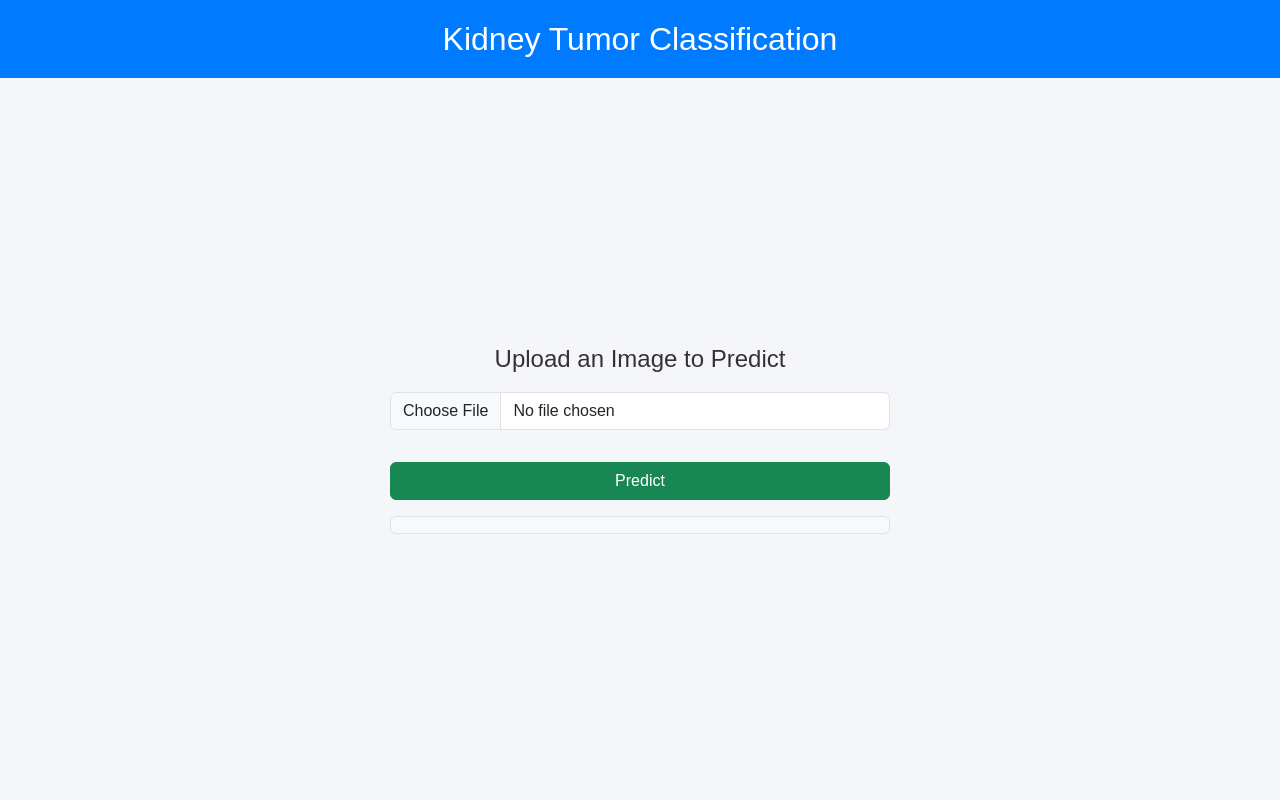
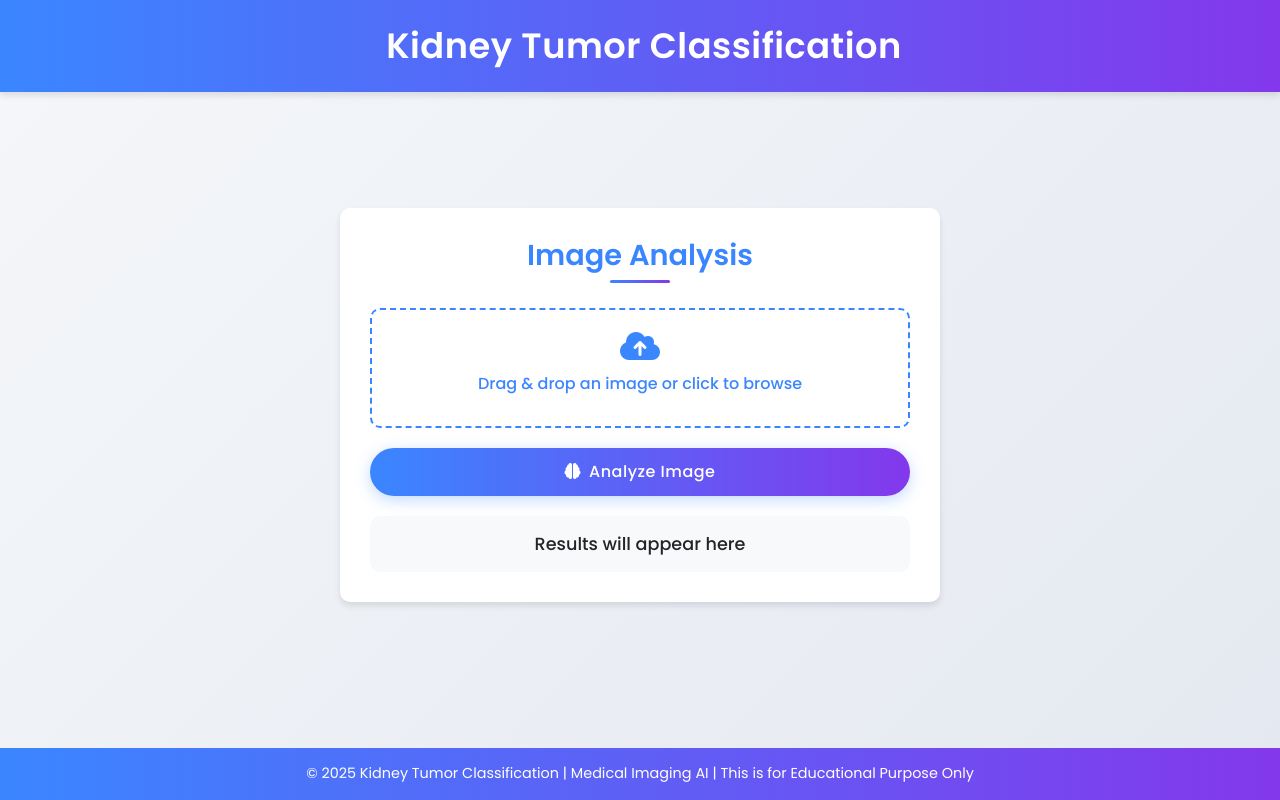
Before and after one commit to Da9TH5e/KidneyTumorCNN, a Flask app: page / in a window 1280 px wide. Run offline with Flask 3, Linux system fonts and the light colour scheme; some libraries are stand-ins or nearby versions.

Commit message:
new-final

```diff
--- a/src/cnnClassifier/pipeline/stage_03_model_training.py
+++ b/src/cnnClassifier/pipeline/stage_03_model_training.py
@@ -17,7 +17,7 @@ class ModelTrainingPipeline:
         training_config = config.get_training_config()
         training = Training(config=training_config)
         training.get_base_model()
-        training.train_valid_generator()
+        #training.train_valid_generator()
         training.train()
 
 
--- a/templates/index.html
+++ b/templates/index.html
@@ -240,7 +240,6 @@ $(document).ready(function(){
 
  -->
 
-
  <!DOCTYPE html>
  <html lang="en">
 
@@ -251,31 +250,53 @@ $(document).ready(function(){
 
 	 <!-- Bootstrap 5 -->
 	 <link rel="stylesheet" href="https://cdn.jsdelivr.net/npm/bootstrap@5.3.0/dist/css/bootstrap.min.css">
+	 <!-- Font Awesome for icons -->
+	 <link rel="stylesheet" href="https://cdnjs.cloudflare.com/ajax/libs/font-awesome/6.4.0/css/all.min.css">
+	 <!-- Google Fonts -->
+	 <link href="https://fonts.googleapis.com/css2?family=Poppins:wght@300;400;500;600;700&display=swap" rel="stylesheet">
 	 <script src="https://cdnjs.cloudflare.com/ajax/libs/jquery/3.6.0/jquery.min.js"></script>
 
 	 <style>
-		/* Full-page layout */
+		 :root {
+			 --primary-color: #3a86ff;
+			 --secondary-color: #8338ec;
+			 --accent-color: #ff006e;
+			 --light-color: #f8f9fa;
+			 --dark-color: #212529;
+			 --success-color: #38b000;
+			 --warning-color: #ffbe0b;
+			 --danger-color: #ff006e;
+			 --border-radius: 10px;
+			 --box-shadow: 0 4px 6px rgba(0, 0, 0, 0.1);
+			 --transition: all 0.3s ease;
+		 }
+
+
 		 body {
 			 margin: 0;
 			 padding: 0;
-			font-family: 'Arial', sans-serif;
-			background-color: #f4f6f9;
+			 font-family: 'Poppins', sans-serif;
+			 background: linear-gradient(135deg, #f5f7fa 0%, #e4e8f0 100%);
 			 display: flex;
 			 flex-direction: column;
 			 min-height: 100vh;
+			 color: var(--dark-color);
 		 }
 
 		 /* Header */
 		 .header {
-			background-color: #007bff;
+			 background: linear-gradient(90deg, var(--primary-color), var(--secondary-color));
 			 color: white;
-			padding: 20px;
+			 padding: 25px 20px;
 			 text-align: center;
+			 box-shadow: var(--box-shadow);
 		 }
 
 		 .header h1 {
 			 margin: 0;
-			font-size: 2rem;
+			 font-size: 2.2rem;
+			 font-weight: 600;
+			 letter-spacing: 0.5px;
 		 }
 
 		 /* Main Content */
@@ -285,160 +306,328 @@ $(document).ready(function(){
 			 flex-direction: column;
 			 justify-content: center;
 			 align-items: center;
-			padding: 20px;
+			 padding: 40px 20px;
 		 }
 
-		.main-content h2 {
-			font-size: 1.5rem;
-			color: #333;
+		 .container-card {
+			 background-color: white;
+			 border-radius: var(--border-radius);
+			 box-shadow: var(--box-shadow);
+			 padding: 30px;
+			 width: 100%;
+			 max-width: 600px;
+			 margin-bottom: 30px;
+			 transition: var(--transition);
+		 }
+
+		 .container-card:hover {
+			 transform: translateY(-5px);
+			 box-shadow: 0 10px 20px rgba(0, 0, 0, 0.15);
+		 }
+
+		 .section-title {
+			 font-size: 1.8rem;
+			 color: var(--primary-color);
+			 margin-bottom: 25px;
+			 text-align: center;
+			 font-weight: 600;
+			 position: relative;
+			 padding-bottom: 10px;
+		 }
+
+		 .section-title::after {
+			 content: '';
+			 position: absolute;
+			 bottom: 0;
+			 left: 50%;
+			 transform: translateX(-50%);
+			 width: 60px;
+			 height: 3px;
+			 background: linear-gradient(90deg, var(--primary-color), var(--secondary-color));
+			 border-radius: 3px;
 		 }
 
 		 .upload-section {
 			 width: 100%;
-			max-width: 500px;
 			 text-align: center;
 		 }
 
-		#fileInput {
-			margin-top: 10px;
+		 .file-input-wrapper {
+			 position: relative;
+			 margin-bottom: 20px;
+			 border: 2px dashed var(--primary-color);
+			 border-radius: var(--border-radius);
+			 padding: 20px;
+			 transition: var(--transition);
+			 cursor: pointer;
 		 }
 
-		.image-preview {
+		 .file-input-wrapper:hover {
+			 background-color: rgba(58, 134, 255, 0.05);
+		 }
+
+		 .file-input-wrapper i {
+			 font-size: 2rem;
+			 color: var(--primary-color);
+			 margin-bottom: 10px;
+		 }
+
+		 .file-input-label {
+			 display: block;
+			 font-weight: 500;
+			 margin-bottom: 10px;
+			 color: var(--primary-color);
+		 }
+
+		 #fileInput {
+			 opacity: 0;
+			 position: absolute;
+			 top: 0;
+			 left: 0;
+			 width: 100%;
+			 height: 100%;
+			 cursor: pointer;
+		 }
+
+		 .image-preview-container {
+			 margin: 20px 0;
+			 text-align: center;
+		 }
+
+		 #imagePreview {
 			 display: none;
 			 max-width: 100%;
-			max-height: 200px;
-			/* Adjusted for better fit */
-			border-radius: 10px;
-			margin-top: 15px;
+			 max-height: 300px;
+			 border-radius: var(--border-radius);
+			 box-shadow: var(--box-shadow);
+			 margin: 0 auto;
 		 }
 
 		 .btn-custom {
-			width: 100%;
-			max-width: 500px;
-			/* Centered and responsive button */
+			 background: linear-gradient(90deg, var(--primary-color), var(--secondary-color));
+			 color: white;
+			 border: none;
+			 padding: 12px 25px;
+			 border-radius: 30px;
+			 font-weight: 500;
+			 letter-spacing: 0.5px;
+			 transition: var(--transition);
+			 box-shadow: 0 4px 15px rgba(58, 134, 255, 0.3);
+		 }
+
+		 .btn-custom:hover {
+			 transform: translateY(-2px);
+			 box-shadow: 0 6px 20px rgba(58, 134, 255, 0.4);
+			 color: white;
+		 }
+
+		 .btn-custom:active {
+			 transform: translateY(1px);
 		 }
 
 		 .loader {
 			 display: none;
 			 width: 40px;
 			 height: 40px;
-			border: 4px solid #ccc;
-			border-top: 4px solid #007bff;
+			 border: 4px solid rgba(58, 134, 255, 0.2);
+			 border-top: 4px solid var(--primary-color);
 			 border-radius: 50%;
 			 animation: spin 1s linear infinite;
-			margin-top: 15px;
+			 margin: 20px auto;
 		 }
 
 		 @keyframes spin {
-			0% {
-				transform: rotate(0deg);
+			 0% { transform: rotate(0deg); }
+			 100% { transform: rotate(360deg); }
 		 }
 
-			100% {
-				transform: rotate(360deg);
-			}
+		 .result-container {
+			 margin-top: 20px;
+			 padding: 15px;
+			 border-radius: var(--border-radius);
+			 background-color: var(--light-color);
+			 transition: var(--transition);
 		 }
 
 		 #predictionResult {
-			font-size: 1rem;
-			margin-top: 15px;
+			 font-size: 1.1rem;
+			 font-weight: 500;
+			 color: var(--dark-color);
 		 }
 
-		/* Footer */
+
 		 .footer {
 			 text-align: center;
-			padding: 10px;
-			background-color: #007bff;
+			 padding: 15px;
+			 background: linear-gradient(90deg, var(--primary-color), var(--secondary-color));
 			 color: white;
+			 font-size: 0.9rem;
+		 }
+
+		 .footer p {
+			 margin: 0;
+		 }
+
+
+		 @media (max-width: 768px) {
+			 .container-card {
+				 padding: 20px;
+			 }
+
+			 .section-title {
+				 font-size: 1.5rem;
+			 }
+
+			 .header h1 {
+				 font-size: 1.8rem;
+			 }
 		 }
 	 </style>
  </head>
 
  <body>
 
-	<!-- Header Section -->
+
 	 <div class="header">
-		<h1>Kidney Tumor Classification</h1>
+		 <h1><i class="fas fa-kidney me-2"></i>Kidney Tumor Classification</h1>
 	 </div>
 
-	<!-- Main Content Section -->
+
 	 <div class="main-content">
+		 <div class="container-card">
 
-		<!-- Title -->
-		<h2>Upload an Image to Predict</h2>
+			 <h2 class="section-title">Image Analysis</h2>
 
-		<!-- Image Upload Section -->
+
 			 <div class="upload-section">
+				 <div class="file-input-wrapper">
+					 <i class="fas fa-cloud-upload-alt"></i>
+					 <span class="file-input-label">Drag & drop an image or click to browse</span>
+					 <input type="file" id="fileInput" accept="image/*">
+				 </div>
 
-			<input type="file" id="fileInput" class="form-control mb-3">
-			<img id="imagePreview" class="image-preview" alt="Image Preview">
 
-			<!-- Predict Button -->
-			<button id="predictBtn" class="btn btn-success btn-custom mt-3">Predict</button>
+				 <div class="image-preview-container">
+					 <img id="imagePreview" class="img-fluid" alt="Image Preview">
+				 </div>
+
+
+				 <button id="predictBtn" class="btn btn-custom w-100">
+					 <i class="fas fa-brain me-2"></i>Analyze Image
+				 </button>
+
+
 				 <div class="loader" id="loading"></div>
 
-			<!-- Prediction Results -->
-			<div id="predictionResult" class="border p-2 bg-light rounded mt-3"></div>
 
+				 <div class="result-container">
+					 <div id="predictionResult">Results will appear here</div>
+				 </div>
+			 </div>
 		 </div>
 	 </div>
 
 
-	<!-- Footer Section -->
-
-
+	 <div class="footer">
+		 <p>&copy; 2025 Kidney Tumor Classification | Medical Imaging AI | This is for Educational Purpose Only</p>
+	 </div>
 
 	 <script>
 		 $(document).ready(function () {
 			 let base64Image = "";
 
-			// Handle File Upload
+
 			 $("#fileInput").change(function (event) {
 				 let file = event.target.files[0];
 				 if (file) {
 					 let reader = new FileReader();
 					 reader.onload = function (e) {
 						 base64Image = e.target.result.split(',')[1];
-						$("#imagePreview").attr("src", e.target.result).show();
+						 $("#imagePreview").attr("src", e.target.result).fadeIn(500);
 					 };
 					 reader.readAsDataURL(file);
 				 }
 			 });
 
-			// Predict Button Click
+
+			 $(".file-input-wrapper").click(function() {
+				 $("#fileInput").click();
+			 });
+
+
 			 $("#predictBtn").click(function () {
 				 if (!base64Image) {
 					 alert("Please upload an image first.");
 					 return;
 				 }
 
-				$("#loading").show();
-				$("#predictionResult").html("");
+				 $("#loading").fadeIn(300);
+				 $("#predictionResult").html("Processing...");
+
 				 $.ajax({
-					url: "../predict", // Ensure this is the correct backend endpoint
+					 url: "../predict",
 					 type: "POST",
 					 contentType: "application/json",
 					 dataType: "json",
 					 data: JSON.stringify({ image: base64Image }),
 
 					 success: function (response) {
-						// Extract result from response
 						 const result = response[0]?.image || "Unknown";
-						$("#predictionResult").html(`<span class="text-primary">${result}</span>`);
+						 $("#predictionResult").html(`<i class="fas fa-check-circle me-2 text-success"></i><span>${result}</span>`);
 					 },
 
 					 error: function () {
-						// Display error message
-						$("#predictionResult").html(`<span class="text-danger">Error processing image.</span>`);
+						 $("#predictionResult").html(`<i class="fas fa-exclamation-circle me-2 text-danger"></i><span>Error processing image. Please try again.</span>`);
 					 },
 
 					 complete: function () {
-						// Hide loader after request completes
-						$("#loading").hide();
+
+						$("#loading").fadeOut(300);
 					 }
 				 });
+			 });
 
+
+			 const dropArea = document.querySelector('.file-input-wrapper');
+
+			 ['dragenter', 'dragover', 'dragleave', 'drop'].forEach(eventName => {
+				 dropArea.addEventListener(eventName, preventDefaults, false);
 			 });
+
+			 function preventDefaults(e) {
+				 e.preventDefault();
+				 e.stopPropagation();
+			 }
+
+			 ['dragenter', 'dragover'].forEach(eventName => {
+				 dropArea.addEventListener(eventName, highlight, false);
+			 });
+
+			 ['dragleave', 'drop'].forEach(eventName => {
+				 dropArea.addEventListener(eventName, unhighlight, false);
+			 });
+
+			 function highlight() {
+				 dropArea.style.backgroundColor = 'rgba(58, 134, 255, 0.1)';
+				 dropArea.style.borderColor = 'var(--secondary-color)';
+			 }
+
+			 function unhighlight() {
+				 dropArea.style.backgroundColor = '';
+				 dropArea.style.borderColor = 'var(--primary-color)';
+			 }
+
+			 dropArea.addEventListener('drop', handleDrop, false);
+
+			 function handleDrop(e) {
+				 const dt = e.dataTransfer;
+				 const files = dt.files;
+
+				 if (files.length) {
+					 $("#fileInput")[0].files = files;
+					 $("#fileInput").trigger('change');
+				 }
+			 }
 		 });
 	 </script>
 
```
Also changed, not shown: scores.json (+5 -5 lines), src/cnnClassifier/components/model_training.py (+110 -52 lines), inputImage.jpg, 2 other files. Lines whose indentation alone changed are shown as unchanged.
